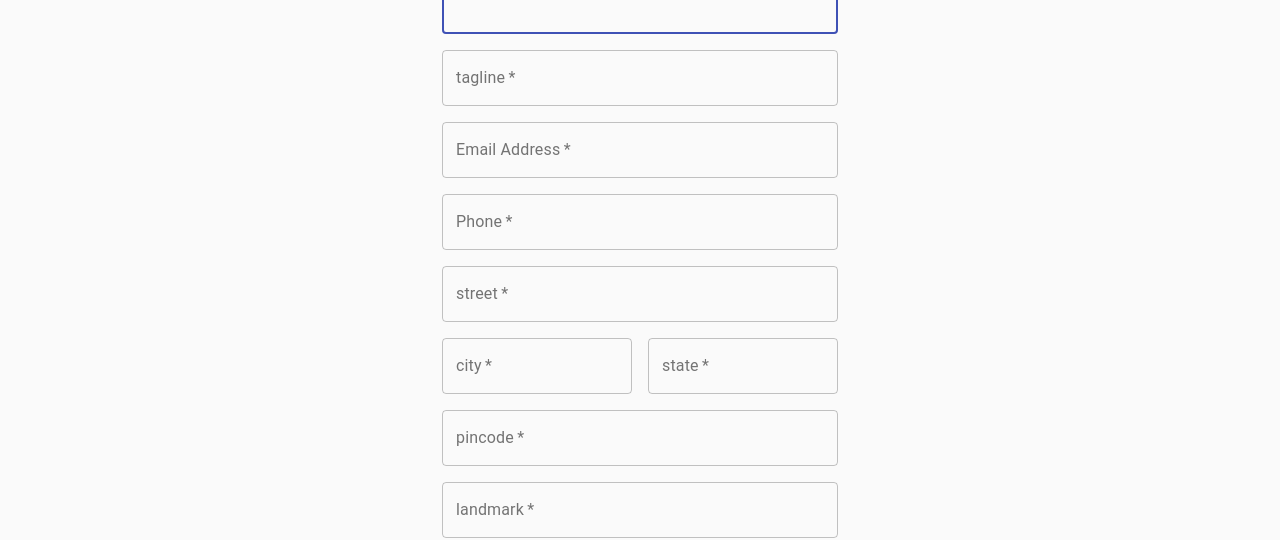
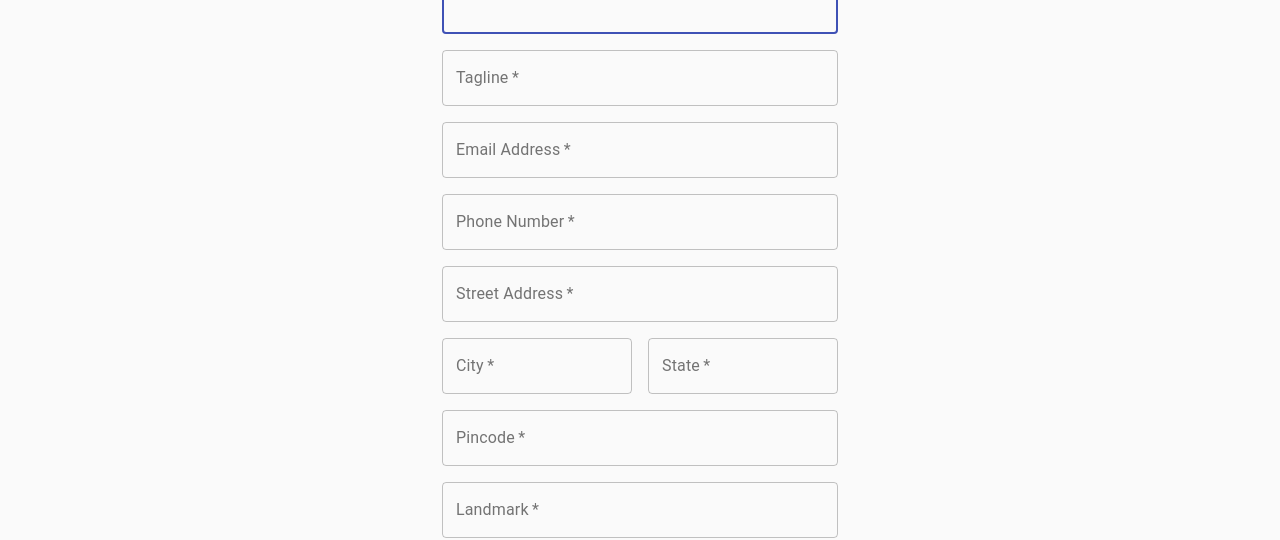
Before and after one commit to Jagannath7/Neki, a React (Create React App) app in the folder web-app/client/: page /register in a window 1280 px wide. Shown: the part 262-802 px from the top of the page. Built offline with nearby package versions, Linux system fonts and the light colour scheme; no server answers.

Commit message:
web: Register Minor Fix

```diff
--- a/web-app/client/src/components/Register.js
+++ b/web-app/client/src/components/Register.js
@@ -21,7 +21,7 @@ import Chip from "@material-ui/core/Chip";
 
 import Container from "@material-ui/core/Container";
 import { db, auth, storage } from "../config/fire";
-import firebase from '../config/fire';
+import firebase from "../config/fire";
 
 /*Coparite funtion*/
 
@@ -129,7 +129,8 @@ export default function Register() {
     state: " ",
     landmark: " ",
     iconimg: null,
-    iconurl: " https://wolper.com.au/wp-content/uploads/2017/10/image-placeholder.jpg",
+    iconurl:
+      " https://wolper.com.au/wp-content/uploads/2017/10/image-placeholder.jpg",
     password: " ",
     pincode: " ",
   };
@@ -178,7 +179,7 @@ export default function Register() {
     /*
     please change the following code be replacing formData by  returnedTarget
     */
-   /*let bucketName='images';
+    /*let bucketName='images';
    let filename = returnedTarget.iconimg.substring(returnedTarget.iconimg.lastIndexOf("/") + 1);
    let file=this.state.files[0];
    let storageRef=firebase.storage().ref(`${bucketName}/${filename}`)
@@ -210,8 +211,6 @@ export default function Register() {
       .catch(function (error) {
         console.error("Error adding document: ", error);
       });
-
-
   };
 
   return (
@@ -246,7 +245,7 @@ export default function Register() {
                 required
                 fullWidth
                 id="tagline"
-                label="tagline"
+                label="Tagline"
                 name="tagline"
                 autoComplete="tagline"
                 onChange={handleChange}
@@ -272,7 +271,7 @@ export default function Register() {
                 required
                 fullWidth
                 id="phone"
-                label="Phone"
+                label="Phone Number"
                 name="phone"
                 autoComplete="phone"
                 onChange={handleChange}
@@ -285,7 +284,7 @@ export default function Register() {
                 required
                 fullWidth
                 id="street"
-                label="street"
+                label="Street Address"
                 name="street"
                 autoComplete="street"
                 onChange={handleChange}
@@ -298,7 +297,7 @@ export default function Register() {
                 required
                 fullWidth
                 id="city"
-                label="city"
+                label="City"
                 name="city"
                 autoComplete="city"
                 onChange={handleChange}
@@ -311,7 +310,7 @@ export default function Register() {
                 required
                 fullWidth
                 id="state"
-                label="state"
+                label="State"
                 name="state"
                 autoComplete="state"
                 onChange={handleChange}
@@ -324,7 +323,7 @@ export default function Register() {
                 required
                 fullWidth
                 id="pincode"
-                label="pincode"
+                label="Pincode"
                 name="pincode"
                 autoComplete="pincode"
                 onChange={handleChange}
@@ -337,7 +336,7 @@ export default function Register() {
                 required
                 fullWidth
                 id="landmark"
-                label="landmark"
+                label="Landmark"
                 name="landmark"
                 autoComplete="landmark"
                 onChange={handleChange}
```
